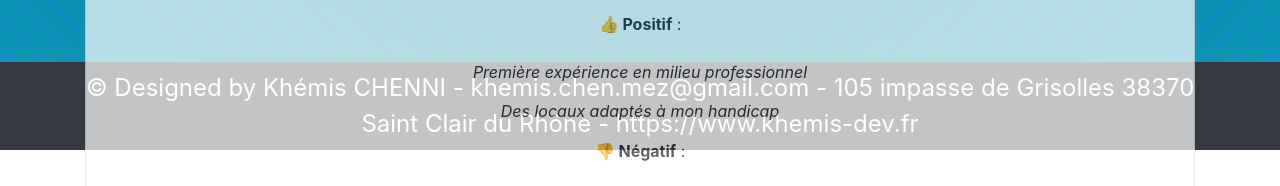
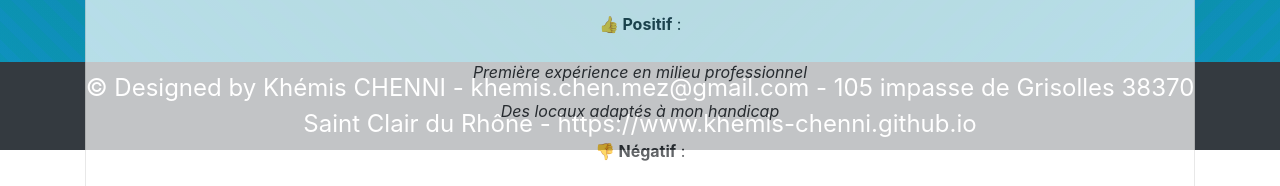
Before and after one commit to khemis-chenni/khemis-chenni.github.io, a plain HTML site: page stage2.html in a window 1280 px wide. Shown: the part 1321-1507 px from the top of the page. Drawn offline with nearby package versions, Linux system fonts and the light colour scheme.

Commit message:
sixieme commit

```diff
--- a/stage2.html
+++ b/stage2.html
@@ -142,7 +142,7 @@
 
     <footer class="py-2 bg-dark">
         <div class="container">
-          <p class="m-0 text-center text-white">© Designed by Khémis CHENNI - khemis.chen.mez@gmail.com - 105 impasse de Grisolles 38370 Saint Clair du Rhône - https://www.khemis-dev.fr</p>
+          <p class="m-0 text-center text-white">© Designed by Khémis CHENNI - khemis.chen.mez@gmail.com - 105 impasse de Grisolles 38370 Saint Clair du Rhône - https://www.khemis-chenni.github.io</p>
         </div>
     </footer>
 
```
